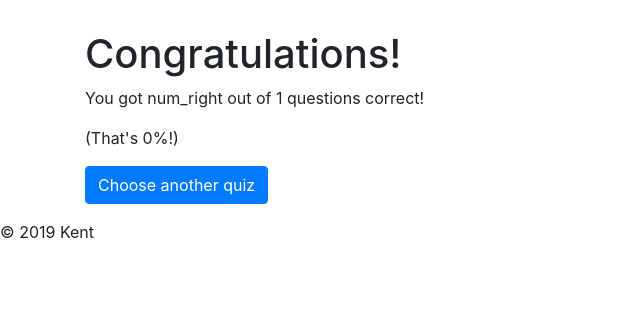
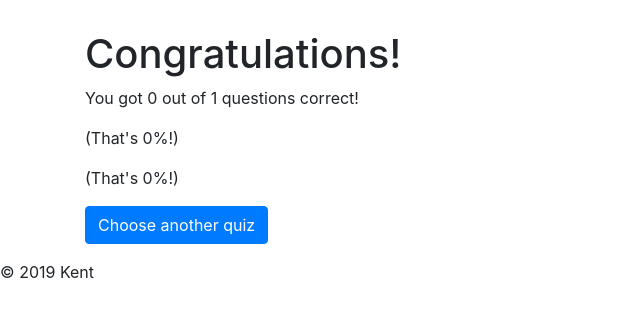
Before and after one commit to kentimus/cs313, a PHP site: page /assignments/project/congrats.php in a window 1280 px wide. Shown: the part 56-373 px from the top of the page, without its empty margins (0-640 px from the left). Run offline with PHP 8.4, Linux system fonts and the light colour scheme; the visitor is signed in with stand-in values (Sample User, id 1); data that the repository does not hold is empty; some libraries are stand-ins or nearby versions.

Commit message:
working on quiz

```diff
--- a/assignments/project/congrats.php
+++ b/assignments/project/congrats.php
@@ -15,9 +15,10 @@ $percent_right = $num_right / $_SESSION['num_questions'];
             <div class="col-md-12">
                 <h1>Congratulations!</h1>
 
-                <p>You got <?=num_right;?> out of <?=$_SESSION['num_questions'];?> questions correct!</p>
+                <p>You got <?=$num_right;?> out of <?=$_SESSION['num_questions'];?> questions correct!</p>
 
                 <p>(That's <?=round($percent_right,2);?>%!)</p>
+                <p>(That's <?=$percent_right;?>%!)</p>
 
                 <p><a class="btn btn-primary" href="index.php">Choose another quiz</a></p>
             </div>
```
